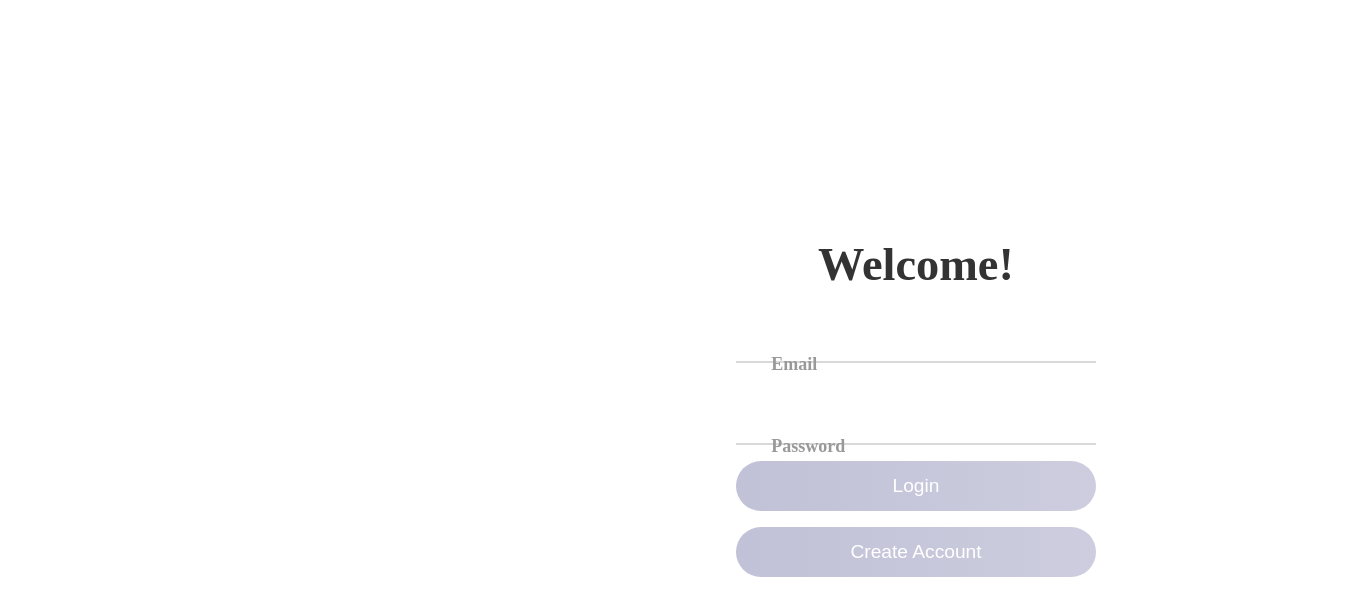
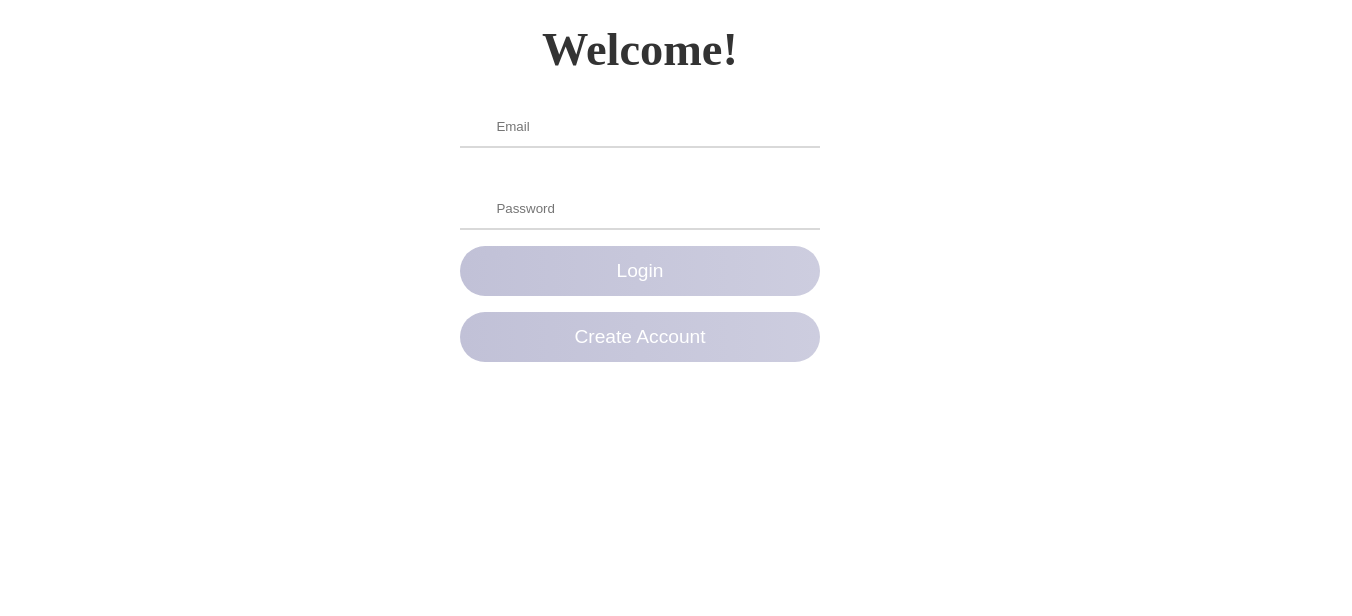
Before and after one commit to msaini26/citrus-hacks-2021, a website with bundled scripts: page index.html in a window 1280 px wide. Shown: the whole page, 1352 px wide, since content can reach past the window. Built offline with nearby package versions, Linux system fonts and the light colour scheme; some icons are missing; files whose address does not match are found by name.

Commit message:
changed log in form

```diff
--- a/index.html
+++ b/index.html
@@ -33,8 +33,8 @@
                             <i class="fas fa-user"></i>
                         </div>
                         <div class="div">
-                            <h5>Email</h5>
-                            <input id="email" type="text" class="input">
+                            <!-- <h5>Email</h5> -->
+                            <input id="email" type="text" class="input" placeholder="Email">
                         </div>
                     </div>
                     <!-- password content -->
@@ -43,8 +43,8 @@
                             <i class="fas fa-lock"></i>
                         </div>
                         <div class="div">
-                            <h5>Password</h5>
-                            <input id="password" type="password" class="input">
+                            <!-- <h5>Password</h5> -->
+                            <input id="password" type="password" class="input" placeholder="Password">
                         </div>
                     </div>
                     <button id="login" onclick="signIn()">Login</button>
--- a/styles.css
+++ b/styles.css
@@ -6,13 +6,16 @@
   z-index: -1;
 }
 .container {
-  width: 100vw;
-  height: 100vh;
-  display: grid;
-  grid-template-columns: repeat(2, 1fr);
-  grid-gap: 7rem;
-  padding: 0 2rem;
-  background-image: url("/img/wave.png");
+  /* width: 70vw;
+  height: 80vh; */
+  /* padding-top: 40%; */
+  display: flex;
+  justify-content: center;
+  position: relative;
+  /* grid-template-columns: repeat(2, 1fr);
+  grid-gap: 7rem; */
+  /* padding: 0 2rem; */
+  background-image: url("");
   background-position: center; /* Center the image */
   background-repeat: no-repeat; /* Do not repeat the image */
   background-size: cover; /* Resize the background image to cover the entire container */
```
